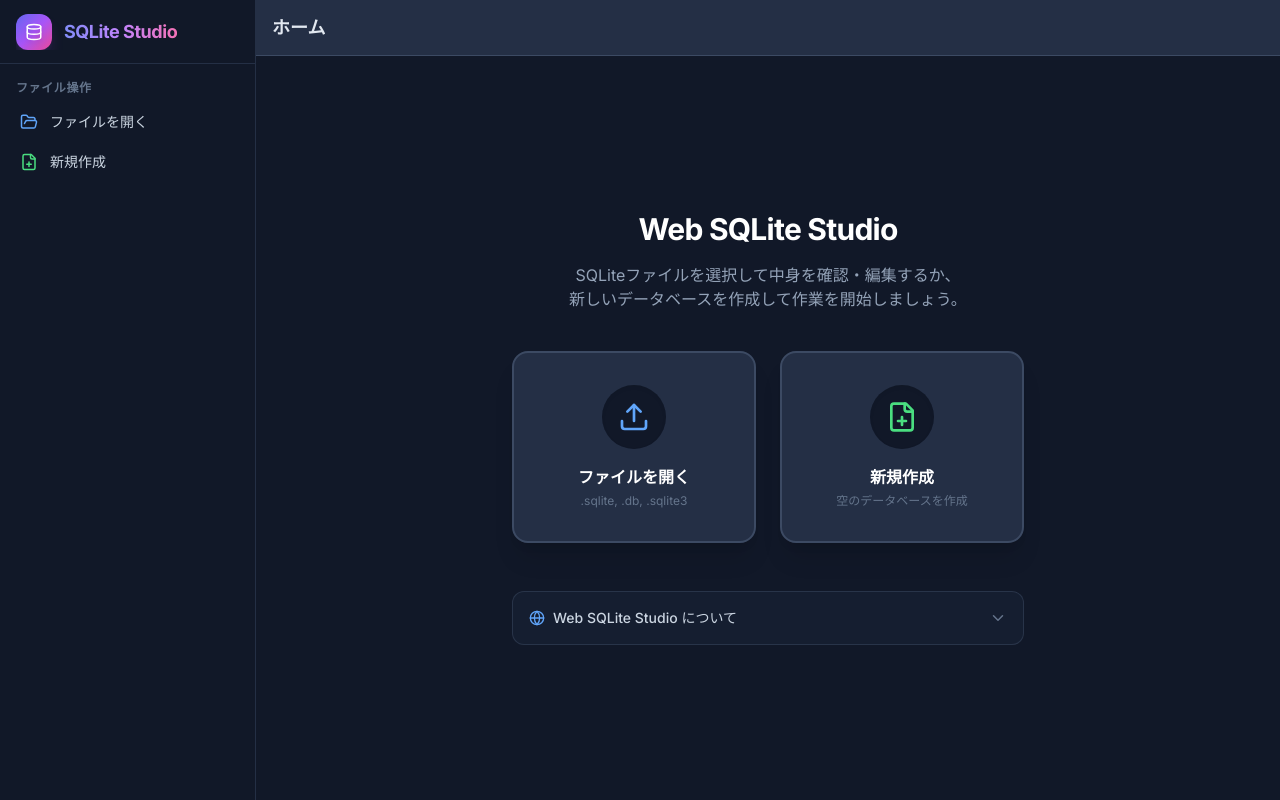
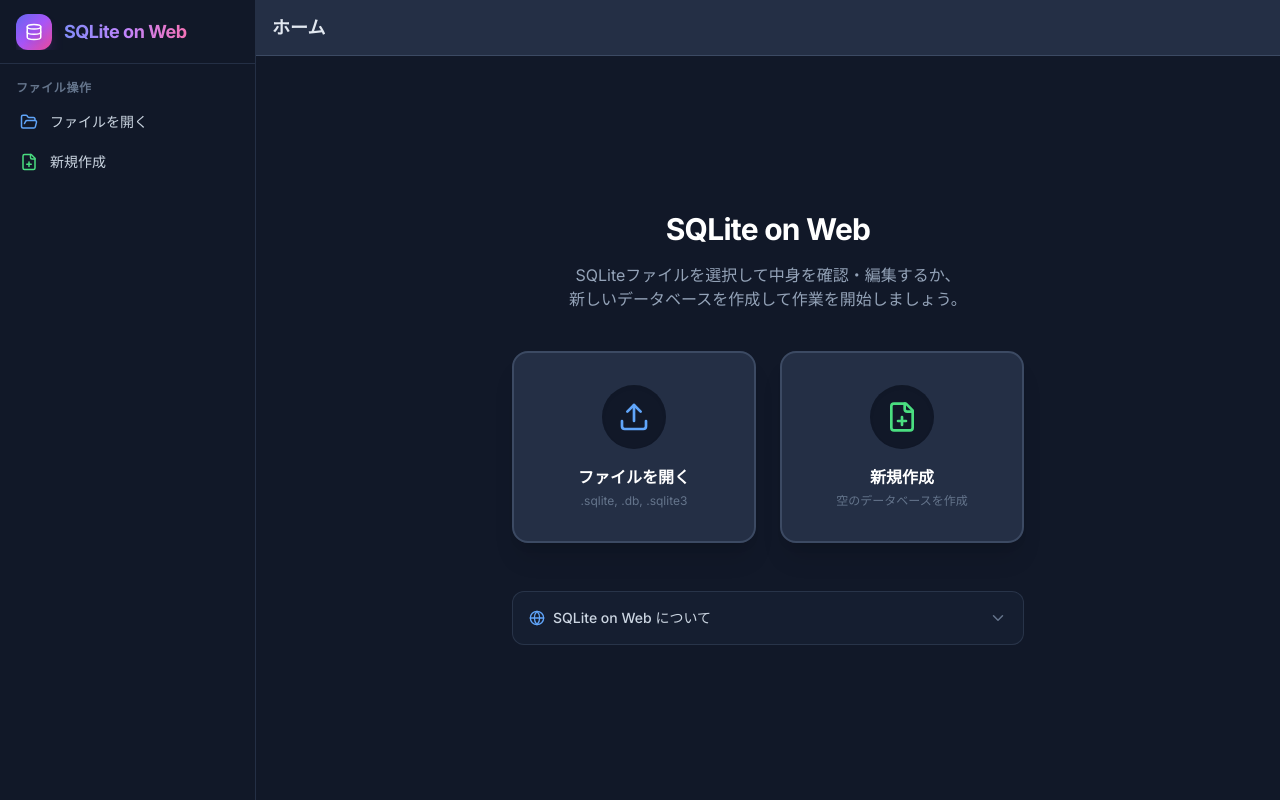
Before and after one commit to ukprmenbersaku-abc/ukpr-sqlite, a React (Vite) app: page / in a window 1280 px wide. Built offline with nearby package versions, Linux system fonts and the light colour scheme.

Commit message:
refactor: Rename project to SQLite on Web
Update the project name and branding from "Web SQLite Studio" to "SQLite on Web" across the application UI and metadata. This change reflects the application's core functionality and aligns with its published description.

```diff
--- a/components/FileUpload.tsx
+++ b/components/FileUpload.tsx
@@ -22,7 +22,7 @@ export const FileUpload: React.FC<FileUploadProps> = ({ onFileLoaded, onCreateNe
       <div className="max-w-2xl w-full flex flex-col items-center py-10">
 
         <h2 className="text-2xl md:text-3xl font-bold mb-4 text-white tracking-tight">
-          Web SQLite Studio
+          SQLite on Web
         </h2>
         <p className="text-slate-400 mb-10 max-w-md mx-auto text-sm md:text-base leading-relaxed">
           SQLiteファイルを選択して中身を確認・編集するか、<br/>
@@ -71,7 +71,7 @@ export const FileUpload: React.FC<FileUploadProps> = ({ onFileLoaded, onCreateNe
           >
             <span className="text-sm font-medium text-slate-300 flex items-center gap-2">
               <Globe size={16} className="text-blue-400" />
-              Web SQLite Studio について
+              SQLite on Web について
             </span>
             {isExpanded ? <ChevronUp size={18} className="text-slate-500" /> : <ChevronDown size={18} className="text-slate-500" />}
           </button>
--- a/components/Sidebar.tsx
+++ b/components/Sidebar.tsx
@@ -68,7 +68,7 @@ export const Sidebar: React.FC<SidebarProps> = ({
               <Database className="text-white drop-shadow-md" size={18} />
             </div>
             <span className="font-bold text-transparent bg-clip-text bg-gradient-to-r from-indigo-400 via-purple-400 to-pink-400 truncate text-lg tracking-tight select-none">
-              SQLite Studio
+              SQLite on Web
             </span>
           </div>
           <button onClick={onClose} className="md:hidden text-slate-400 hover:text-white transition-colors">
--- a/index.html
+++ b/index.html
@@ -5,8 +5,8 @@
     <meta name="viewport" content="width=device-width, initial-scale=1.0" />
     <meta name="google" content="notranslate" />
     <meta name="google-site-verification" content="k9_Js63Gy8uN3bu9hBcDrjPnLfXe3sdSp7OnSE-TEEI" />
-    <title>Web SQLite Studio</title>
-    <meta name="description" content="Web SQLite Studioとはブラウザ上で完結する、インストール不要のSQLiteデータベースの閲覧・編集ツールです。直感的な操作やGemini APIによる自然言語からのSQL生成にも対応しています。" />
+    <title>SQLite on Web</title>
+    <meta name="description" content="SQLite on Webとはブラウザ上で完結する、インストール不要のSQLiteデータベースの閲覧・編集ツールです。直感的な操作やGemini APIによる自然言語からのSQL生成にも対応しています。" />
     <link rel="icon" type="image/svg+xml" href="./favicon.svg" />
     <link rel="preconnect" href="https://fonts.googleapis.com">
     <link rel="preconnect" href="https://fonts.gstatic.com" crossorigin>
--- a/metadata.json
+++ b/metadata.json
@@ -1,5 +1,5 @@
 {
-  "name": "Web SQLite Studio",
-  "description": "Web SQLite Studioとはブラウザ上で完結する、インストール不要のSQLiteデータベースの閲覧・編集ツールです。直感的な操作やGemini APIによる自然言語からのSQL生成にも対応しています。",
+  "name": "SQLite on Web",
+  "description": "SQLite on Webとはブラウザ上で完結する、インストール不要のSQLiteデータベースの閲覧・編集ツールです。直感的な操作やGemini APIによる自然言語からのSQL生成にも対応しています。",
   "requestFramePermissions": []
 }
```
